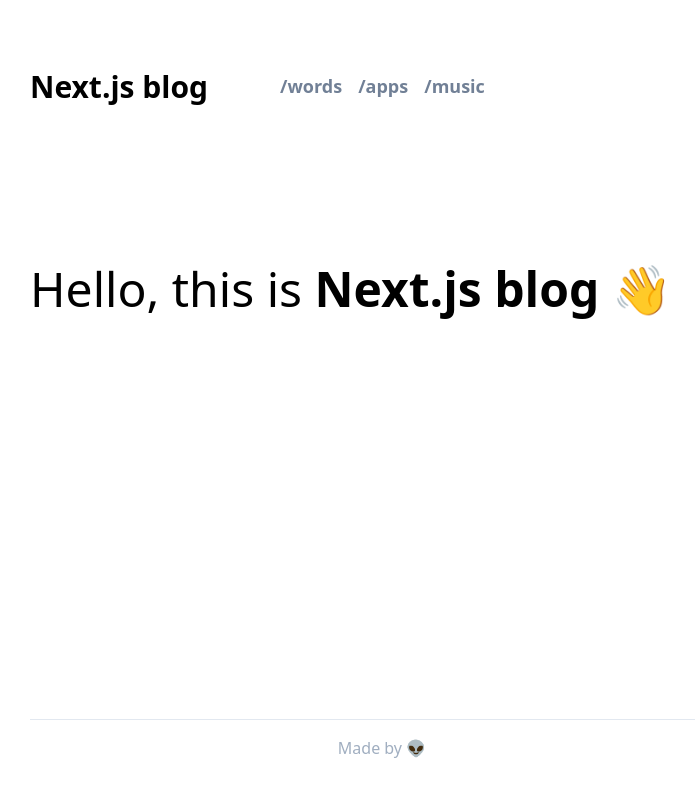
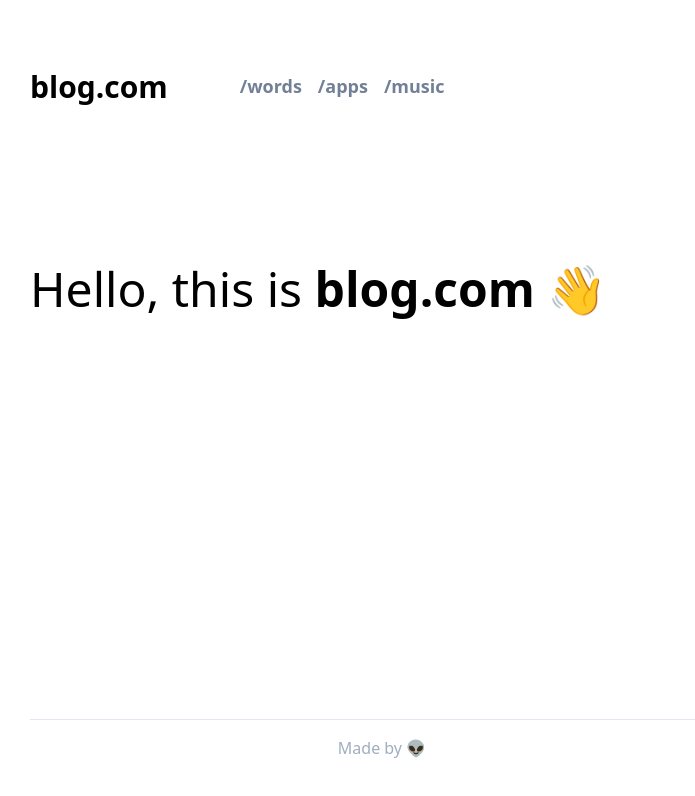
Before and after one commit to NorfolkDev/norfolkdevelopers-website, a Next.js app: page / in a window 1280 px wide. Shown: the top 796 px of the page, without its empty margins (258-953 px from the left). Built offline with nearby package versions, Linux system fonts and the light colour scheme.

Commit message:
Disable undesigned pages

```diff
--- a/site.config.js
+++ b/site.config.js
@@ -1,11 +1,11 @@
 const siteConfig = {
-  siteName: "Next.js blog",
-  description: "Make blogs with next.",
+  siteName: "blog.com",
+  description: "This is a blog about things.",
   postsDirectory: "words",
   features: {
-    authorPages: true,
-    tagPages: true
-  }
+    authorPages: false,
+    tagPages: false,
+  },
 };
 
 export default siteConfig;
```
